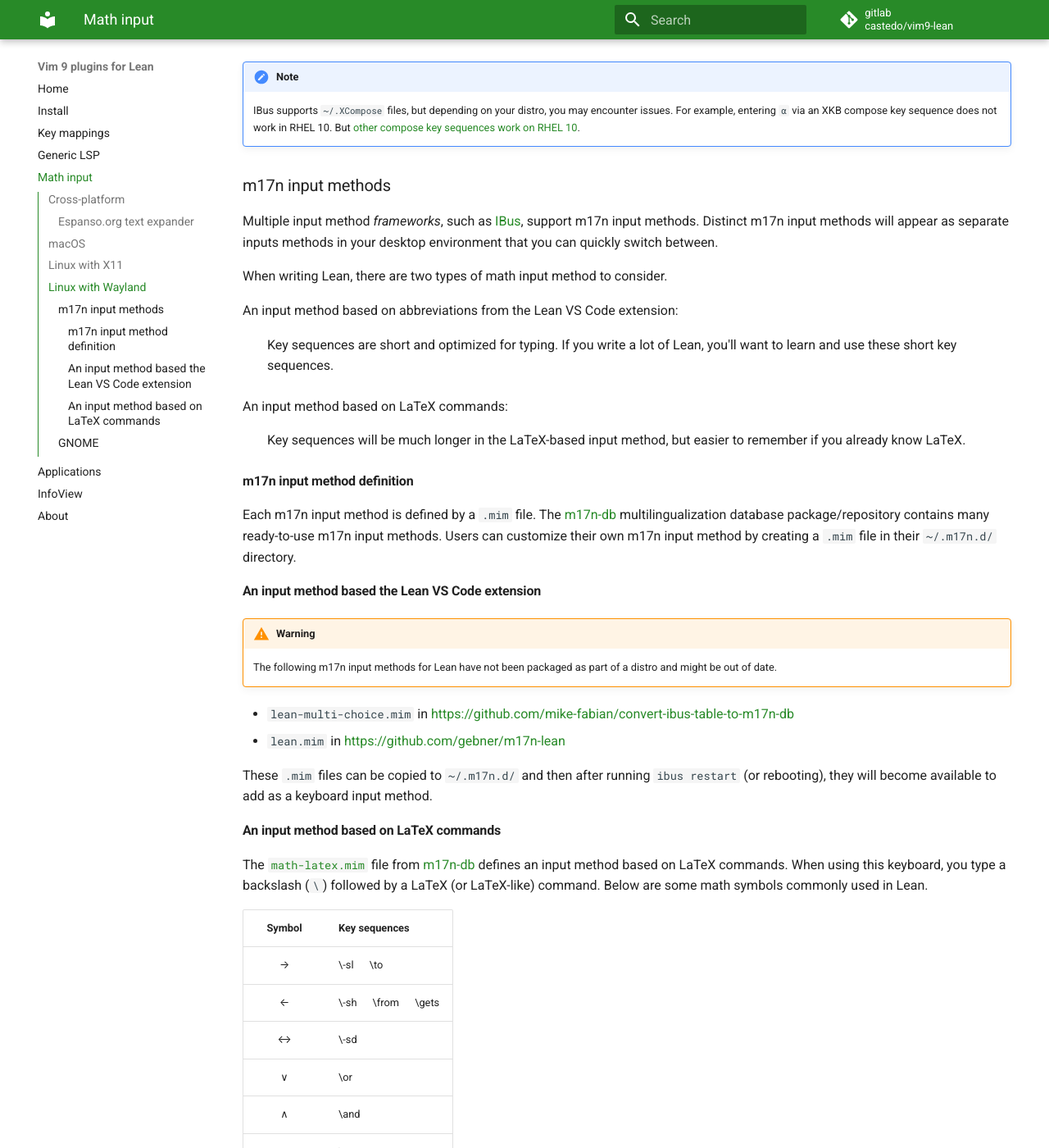
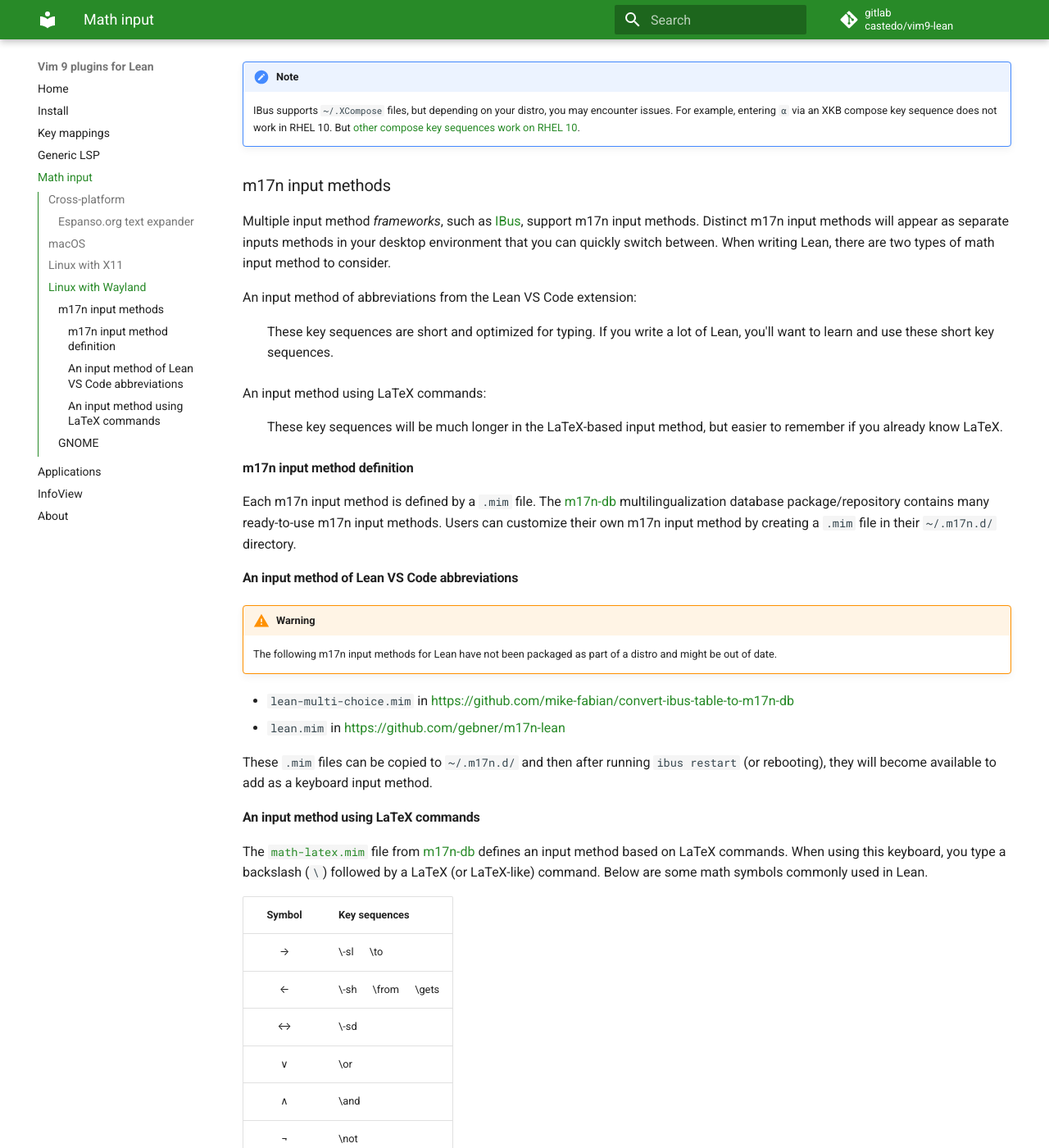
Before and after one commit to castedo/vim9-lean, an MkDocs documentation site: the page built from docs/math-input.md, in a window 1280 px wide and 1400 px high, scrolled down 982 px. Shown: the whole window at 82% size. Built offline with MkDocs 1.6.1 and Material for MkDocs 9.7.7, drawn with Linux system fonts in a browser that asks for light colours; comment, search, counter and statistics services are not loaded; some of the changed text lies outside the part shown.

Commit message:
minor touch up

```diff
--- a/docs/math-input.md
+++ b/docs/math-input.md
@@ -73,15 +73,14 @@ Multiple input method *frameworks*, such as
 [IBus](https://en.wikipedia.org/wiki/Intelligent_Input_Bus), support m17n input methods.
 Distinct m17n input methods will appear as separate inputs methods in your desktop
 environment that you can quickly switch between.
-
 When writing Lean, there are two types of math input method to consider.
 
-An input method based on abbreviations from the Lean VS Code extension:
-:   Key sequences are short and optimized for typing. If you write a lot of Lean,
+An input method of abbreviations from the Lean VS Code extension:
+:   These key sequences are short and optimized for typing. If you write a lot of Lean,
     you'll want to learn and use these short key sequences.
 
-An input method based on LaTeX commands:
-:   Key sequences will be much longer in the LaTeX-based input method,
+An input method using LaTeX commands:
+:   These key sequences will be much longer in the LaTeX-based input method,
     but easier to remember if you already know LaTeX.
 
 
@@ -93,7 +92,7 @@ multilingualization database package/repository contains many ready-to-use m17n
 Users can customize their own m17n input method by creating a `.mim` file in their `~/.m17n.d/` directory.
 
 
-#### An input method based the Lean VS Code extension
+#### An input method of Lean VS Code abbreviations
 
 !!! warning
     The following m17n input methods for Lean have not been packaged as part of a distro
@@ -106,7 +105,7 @@ These `.mim` files can be copied to `~/.m17n.d/` and then after running `ibus re
 (or rebooting), they will become available to add as a keyboard input method.
 
 
-#### An input method based on LaTeX commands
+#### An input method using LaTeX commands
 
 The
 [`math-latex.mim`](https://cgit.git.savannah.gnu.org/cgit/m17n/m17n-db.git/tree/MIM/math-latex.mim)
```
Also changed, not shown: other parts of docs/math-input.md (+1 -1 lines).
